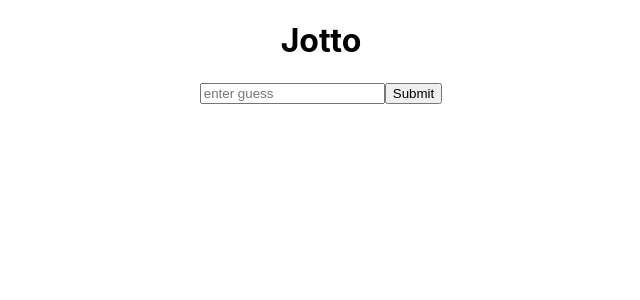
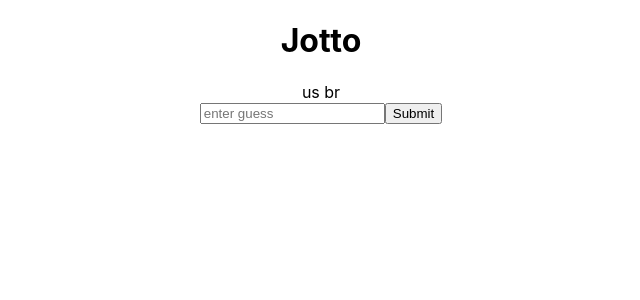
Before and after one commit to gabrielmendes98/react-testing-jest-enzyme, a React (Create React App) app in the folder jotto/: page / in a window 1280 px wide. Shown: the top 300 px of the page, without its empty margins (319-959 px from the left). Built offline with nearby package versions, Linux system fonts and the light colour scheme.

Commit message:
language context implements

```diff
--- a/jotto/src/App.tsx
+++ b/jotto/src/App.tsx
@@ -5,29 +5,35 @@
 
 import './App.css';
 import Input from './components/Input';
+import languageContext from './contexts/language';
+import LanguagePicker from './components/LanguagePicker';
 
 type Action = {
-  type: 'setSecretWord';
+  type: 'setSecretWord' | 'setLanguage';
   payload: string;
 };
 
 type State = {
   secretWord: string | null;
+  language: string;
 };
 
 function reducer(state: State, action: Action): State {
   switch (action.type) {
     case 'setSecretWord':
       return { ...state, secretWord: action.payload };
+    case 'setLanguage':
+      return { ...state, language: action.payload };
     default:
-      throw new Error(`Invalid action type: ${action.type}`);
+      throw new Error(`Invalid action type: ${action!.type}`);
   }
 }
 
 function App() {
-  const [state, dispatch] = React.useReducer(reducer, { secretWord: null });
+  const [state, dispatch] = React.useReducer(reducer, { secretWord: null, language: 'en' });
 
   const setSecretWord = (secretWord: string) => dispatch({ type: 'setSecretWord', payload: secretWord });
+  const setLanguage = (language: string) => dispatch({ type: 'setLanguage', payload: language });
 
   React.useEffect(() => {
     hookActions.getSecretWord(setSecretWord);
@@ -36,7 +42,10 @@
   return state.secretWord ? (
     <div data-test="component-app" className="App">
       <h1>Jotto</h1>
-      <Input secretWord={state.secretWord} />
+      <languageContext.Provider value={state.language}>
+        <LanguagePicker setLanguage={setLanguage} />
+        <Input secretWord={state.secretWord} />
+      </languageContext.Provider>
     </div>
   ) : (
     <Loader data-test="spinner" type="Puff" color="#00BFFF" height={100} width={100} />
--- a/jotto/src/components/Input/index.tsx
+++ b/jotto/src/components/Input/index.tsx
@@ -1,4 +1,4 @@
-import React, { useState } from 'react';
+import React from 'react';
 
 interface Props {
   secretWord: string;
--- a/jotto/src/components/LanguagePicker/index.tsx
+++ b/jotto/src/components/LanguagePicker/index.tsx
@@ -14,7 +14,7 @@
     <div data-test="component-language-picker">
       {languages.map((language) => (
         <span data-test="language-icon" key={language.code} onClick={() => setLanguage(language.code)}>
-          {language.symbol}
+          {language.symbol}{' '}
         </span>
       ))}
     </div>
--- /dev/null
+++ b/jotto/src/contexts/language.tsx
@@ -0,0 +1,3 @@
+import React from 'react';
+
+export default React.createContext('en');
```
